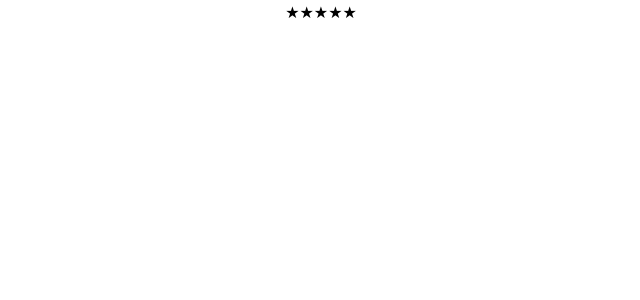
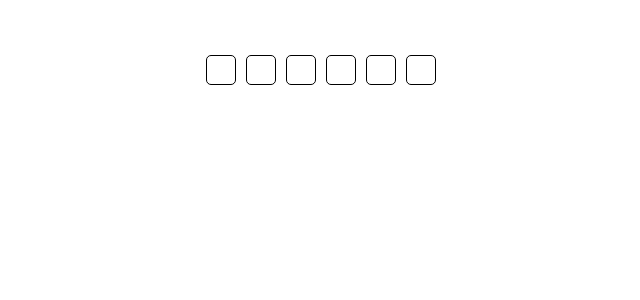
Before and after one commit to ajaykumar-21/Machine-Coding-Questions, a React (Create React App) app: page / in a window 1280 px wide. Shown: the top 300 px of the page, without its empty margins (319-959 px from the left). Built offline with nearby package versions, Linux system fonts and the light colour scheme.

Commit message:
create OPT component with UI design

```diff
--- a/src/App.js
+++ b/src/App.js
@@ -1,12 +1,11 @@
 import "./App.css";
 // import Practics from "./components/Practics/Practics";
-// import Practics from "./components/Practics/Practics";
-import StarRating from "./components/StarRating/StarRating";
+import Otp from "./components/Otp/Otp";
 
 function App() {
   return (
     <div className="App">
-      <StarRating />
+      <Otp />
     </div>
   );
 }
--- /dev/null
+++ b/src/components/Otp/Otp.js
@@ -0,0 +1,31 @@
+import React, { useRef, useState } from "react";
+import styles from "./Otp.module.css";
+
+const boxes = Array(6).fill(0);
+function Otp() {
+  const [value, setVlaue] = useState("");
+  const ref = useRef();
+  console.log(ref);
+
+  const onHandleChange = (e, index) => {
+    console.log(e.key);
+  };
+
+
+  return (
+    <div className={styles.container}>
+      {boxes.map((_, index) => (
+        <input
+          key={index}
+          className={styles.otpBox}
+          type="text"
+          value={value}
+          onChange={(e) => onHandleChange(e, index)}
+          ref={ref.current}
+        />
+      ))}
+    </div>
+  );
+}
+
+export default Otp;
--- /dev/null
+++ b/src/components/Otp/Otp.module.css
@@ -0,0 +1,11 @@
+.container {
+  margin-top: 50px;
+}
+
+.otpBox {
+  height: 30px;
+  width: 30px;
+  border: 1px solid black;
+  border-radius: 5px;
+  margin: 5px;
+}
```
